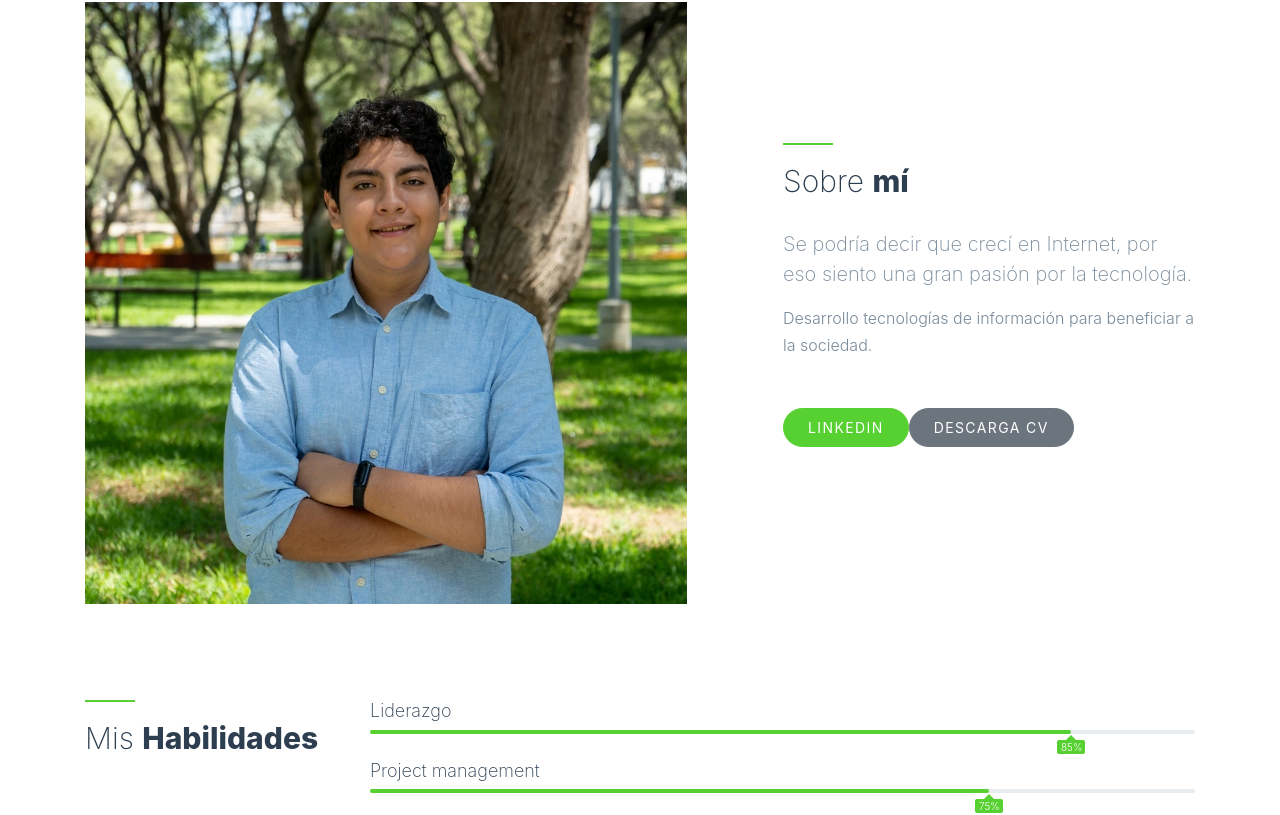
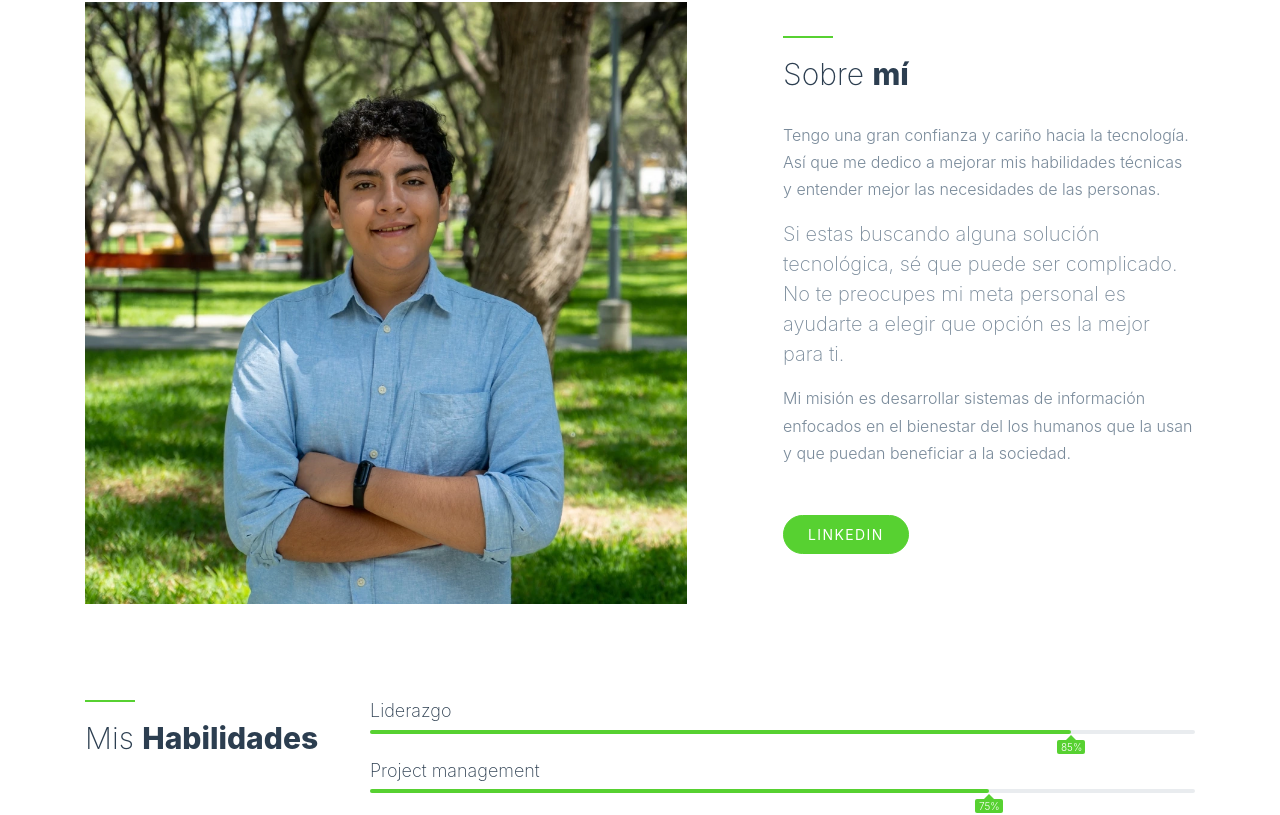
Before and after one commit to chuquimm/chuquimm.github.io, a Vue app: page / in a window 1280 px wide. Shown: the part 878-1693 px from the top of the page. Built offline with nearby package versions, Linux system fonts and the light colour scheme.

Commit message:
update about content

```diff
--- a/src/components/About.vue
+++ b/src/components/About.vue
@@ -13,12 +13,15 @@
           <div class="section-heading">
             <h2>Sobre <strong>mí</strong></h2>
           </div>
+          <p>
+            Tengo una gran confianza y cariño hacia la tecnología. Así que me dedico a mejorar mis habilidades técnicas y entender mejor las necesidades de las personas.
+          </p>
           <p class="lead">
-            Se podría decir que crecí en Internet, por eso siento una gran
-            pasión por la tecnología.
+            Si estas buscando alguna solución tecnológica, sé que puede ser complicado.
+            No te preocupes mi meta personal es ayudarte a elegir que opción es la mejor para ti.
           </p>
           <p class="mb-5">
-            Desarrollo tecnologías de información para beneficiar a la sociedad.
+            Mi misión es desarrollar sistemas de información enfocados en el bienestar del los humanos que la usan y que puedan beneficiar a la sociedad.
           </p>
 
           <p>
@@ -27,12 +30,12 @@
               class="btn btn-primary px-4 py-2 btn-sm smoothscroll"
               >LinkedIn</a
             >
-            <a
+            <!-- <a
               href="./documents/Profile.pdf"
               class="btn btn-secondary px-4 py-2 btn-sm"
               download="./documents/Profile.pdf"
               >Descarga CV</a
-            >
+            > -->
             <!-- <a href="./documents/Profile.pdf" class="btn btn-primary px-4 py-2 btn-sm smoothscroll" download="./documents/Profile.pdf">Descarga CV</a> -->
           </p>
         </div>
```
